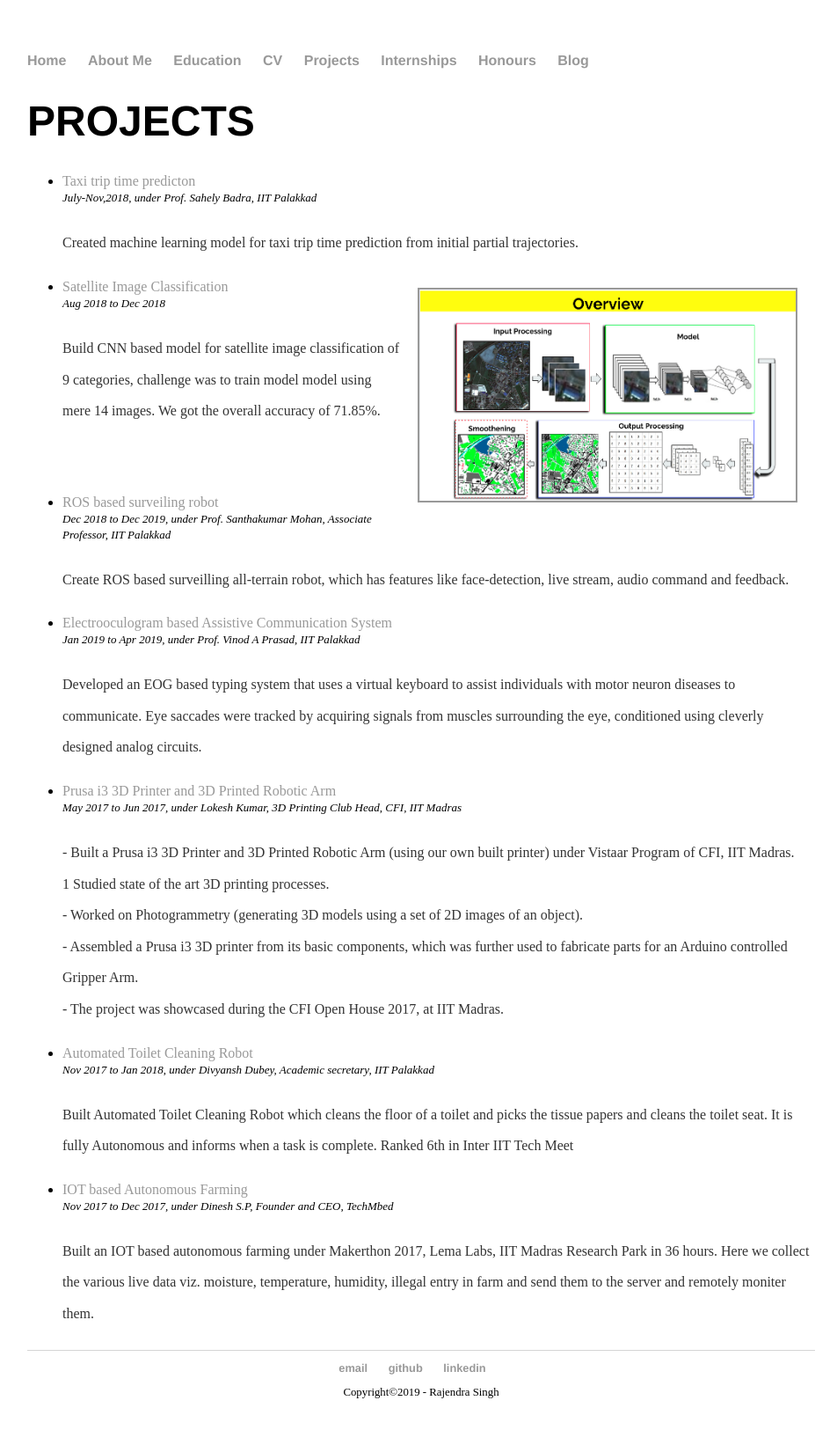
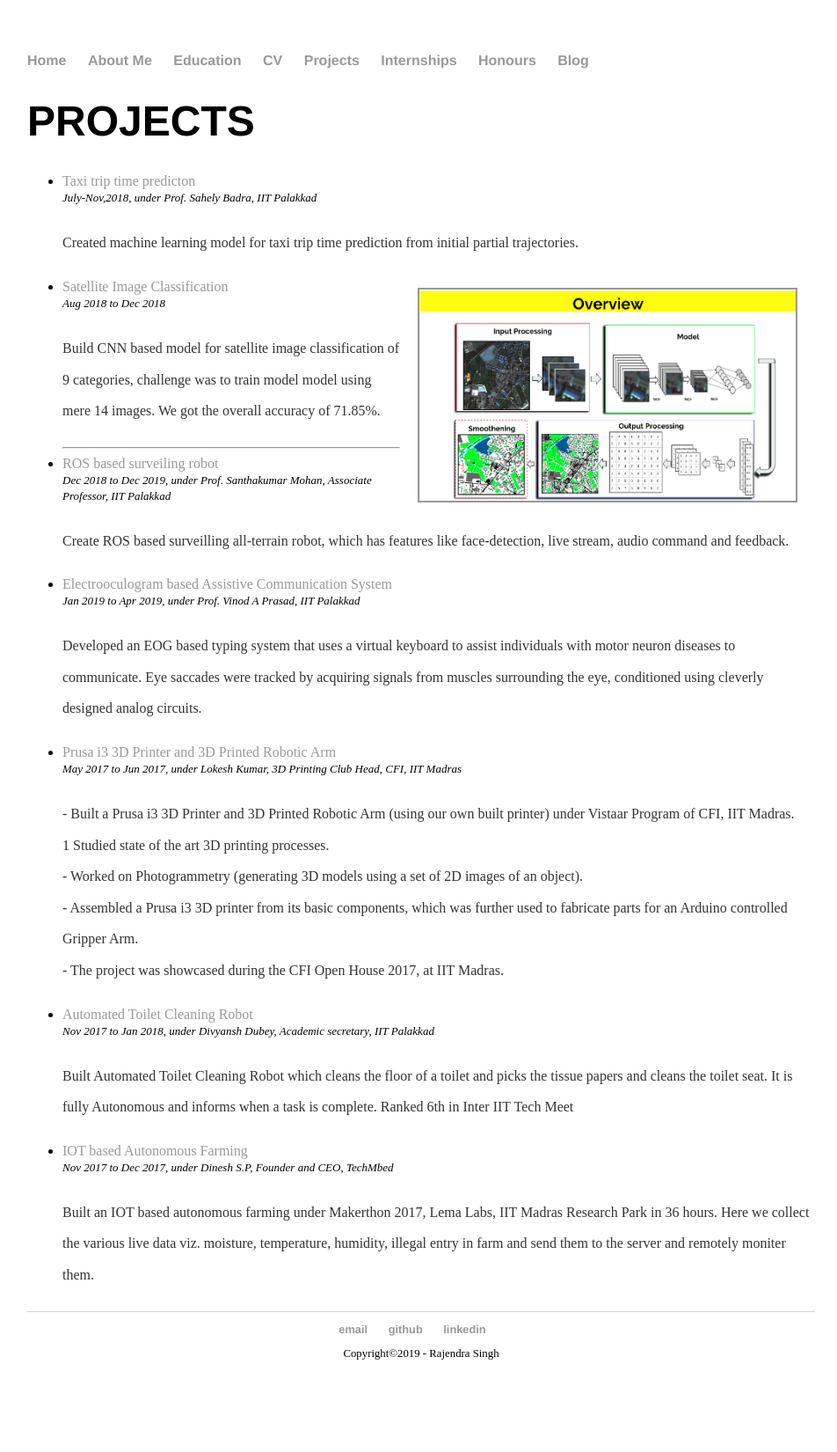
Before and after one commit to iamrajee/iamrajee.github.io, a Jekyll site: the page built from projects/index.html, in a window 1280 px wide. Shown: the whole page at 88% size, without its empty margins (161-1113 px from the left). Built offline with Jekyll 4.4.1, drawn with Linux system fonts in a browser that asks for light colours; after the commit the page ends 1606 px from its top, so only the background shows below that.

Commit message:
Update index.html

```diff
--- a/projects/index.html
+++ b/projects/index.html
@@ -12,7 +12,7 @@ title: PROJECTS
 		<li><a href="https://github.com/iamrajee/Satellite_Image_Classfication"><img src="images/overview.png" style='height: 50%; width: 50%' align="right" border="2" HSPACE="20" VSPACE="10" />Satellite Image Classification</a></li>
 		<font size="2"><em>Aug 2018 to Dec 2018</em></font>
 		<p><font size="3">Build CNN based model for satellite image classification of 9 categories, challenge was to train model model using mere 14 images. We got the overall accuracy of 71.85%.</font></p>
-		<br/><br/><br/>
+		<hr/>
 		<li><a href="https://drive.google.com/drive/folders/1B5k8_0QPwT3smCKnMK9Dd8N9MWVTcHdE?usp=sharing">ROS based surveiling robot</a></li>
 		<font size="2"><em>Dec 2018 to Dec 2019, under Prof. Santhakumar Mohan, Associate Professor, IIT Palakkad</em></font>
 		<p><font size="3">Create ROS based surveilling all-terrain robot, which has features like face-detection, live stream, audio command and feedback.</font></p>
```
